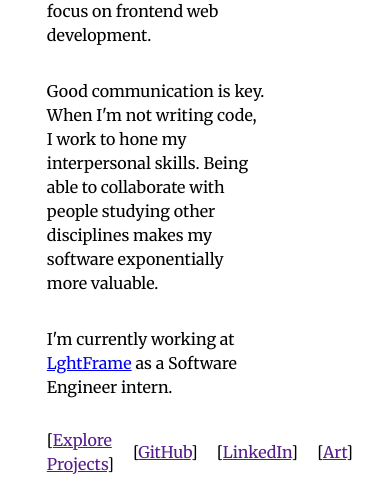
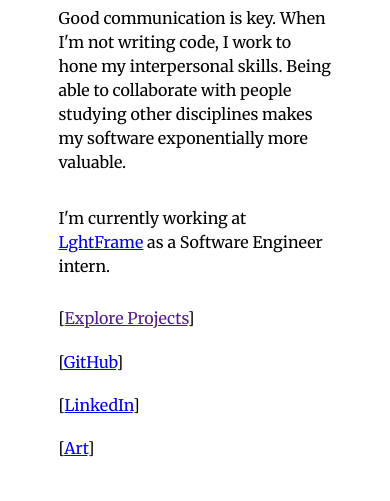
Before and after one commit to darenhua/portfolio-simple, a plain HTML site: page index.html in a window 390 px wide. Shown: the part 435-936 px from the top of the page. Drawn offline with Linux system fonts and the light colour scheme.

Commit message:
empty push

```diff
--- a/base.css
+++ b/base.css
@@ -1,4 +1,5 @@
-html, body {
+html,
+body {
     box-sizing: border-box;
     margin: 0;
     padding: 0;
@@ -8,19 +9,18 @@ html, body {
 
 html {
     font-size: 16px;
-  font-family: 'Merriweather', serif;
+    font-family: "Merriweather", serif;
 }
 
 body {
     display: flex;
     flex-direction: column;
     line-height: 1.5;
-
 }
 
 header {
     width: 100%;
-  padding-top: .5rem;
+    padding-top: 0.5rem;
     flex: 1;
 }
 
@@ -32,7 +32,6 @@ h1 > a {
     font-weight: 700;
     text-decoration: none;
     color: black;
-
 }
 
 nav {
@@ -49,7 +48,7 @@ nav > ul {
 }
 
 nav li {
-  margin: .6rem;
+    margin: 0.6rem;
 }
 
 nav li > a {
@@ -64,5 +63,4 @@ nav li > a:last-child {
 
 main {
     flex: 6;
-
 }
--- a/html/about.css
+++ b/html/about.css
@@ -14,13 +14,15 @@ main > section {
 
 .left-section {
     flex: 1;
+    justify-content: flex-start;
+    align-items: flex-end;
 }
 
 .right-section {
     flex: 2;
 }
 
-.right-section > *{
+.right-section > * {
     width: 70%;
 }
 
@@ -41,5 +43,15 @@ main > section {
     bottom: 0;
     left: 0;
     width: 3rem;
-  height: .1rem;
+    height: 0.1rem;
 }
+
+img {
+    max-width: 19rem;
+}
+
+@media screen and (max-width: 880px) {
+    .left-section {
+        display: none;
+    }
+}
--- a/html/contact.css
+++ b/html/contact.css
@@ -18,12 +18,12 @@ section > h3 {
 section > div {
     display: flex;
     justify-content: space-between;
-  align-items: center;;
+    align-items: center;
 }
 
 section p {
-  margin-top: .8rem;
-
+    margin-top: 0.8rem;
+    margin-bottom: 0.8rem;
 }
 
 .contact-link {
@@ -38,5 +38,13 @@ section p {
     bottom: 0;
     left: 0;
     width: 3.9rem;
-  height: .1rem;
+    height: 0.1rem;
 }
+
+@media screen and (max-width: 1180px) {
+    section > div {
+        flex-direction: column;
+        align-items: flex-start;
+        justify-content: center;
+    }
+}
--- a/index.css
+++ b/index.css
@@ -20,7 +20,7 @@ main > section {
     flex: 1;
 }
 
-.left-section > *{
+.left-section > * {
     width: 70%;
 }
 
@@ -29,23 +29,20 @@ main > section {
     margin-top: 0rem;
 }
 
-.socials > ul{
+.socials > ul {
     list-style-type: none;
     display: flex;
     align-items: center;
-  margin-top: .2rem;
+    margin-top: 0.2rem;
     padding: 0;
 }
 
-
 .socials li {
-  margin: .6rem;
-
+    margin: 0.6rem;
 }
 
-.socials li:first-child{
+.socials li:first-child {
     margin-left: 0rem;
-
 }
 
 .home-link {
@@ -60,5 +57,24 @@ main > section {
     bottom: 0;
     left: 0;
     width: 3rem;
-  height: .1rem;
+    height: 0.1rem;
 }
+
+figure {
+    height: 30%;
+    right: 0;
+}
+
+.home-img {
+    height: 80%;
+}
+
+@media screen and (max-width: 660px) {
+    .socials > ul {
+        flex-direction: column;
+        align-items: flex-start;
+    }
+    .socials li {
+        margin-left: 0rem;
+    }
+}
--- a/index.html
+++ b/index.html
@@ -37,14 +37,13 @@
       <div class="socials">
         <ul>
           <li>[<a target="_blank" href="">Explore Projects</a>]</li>
-          <li>[<a target="_blank" href="">GitHub</a>]</li>
-          <li>[<a target="_blank" href="">LinkedIn</a>]</li>
-          <li>[<a target="_blank" href="">Art</a>]</li>
+          <li>[<a target="_blank" href="https://github.com/darenhua">GitHub</a>]</li>
+          <li>[<a target="_blank" href="https://www.linkedin.com/in/daren-hua/">LinkedIn</a>]</li>
+          <li>[<a target="_blank" href="https://dhua.artstation.com/">Art</a>]</li>
         </ul>
       </div>
     </section>
-    <section class="right-section">
-    </section>
+
   </main>
   </body>
   </html>
```
Also changed, not shown: html/about.html (+1 -0 lines), html/contact.html (+5 -5 lines), assets/images/contact.svg (added), 2 other files. Lines whose indentation alone changed are shown as unchanged.
